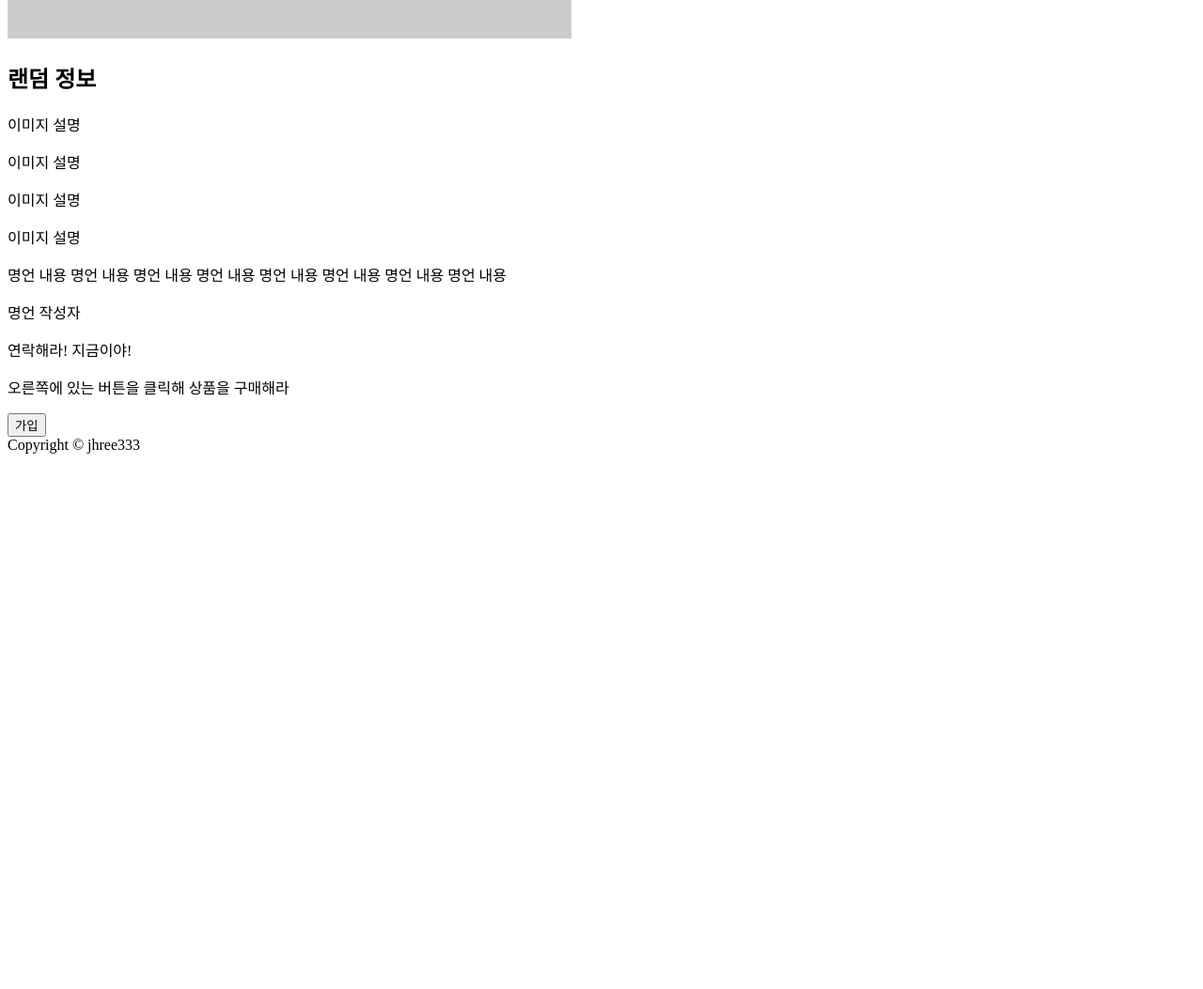
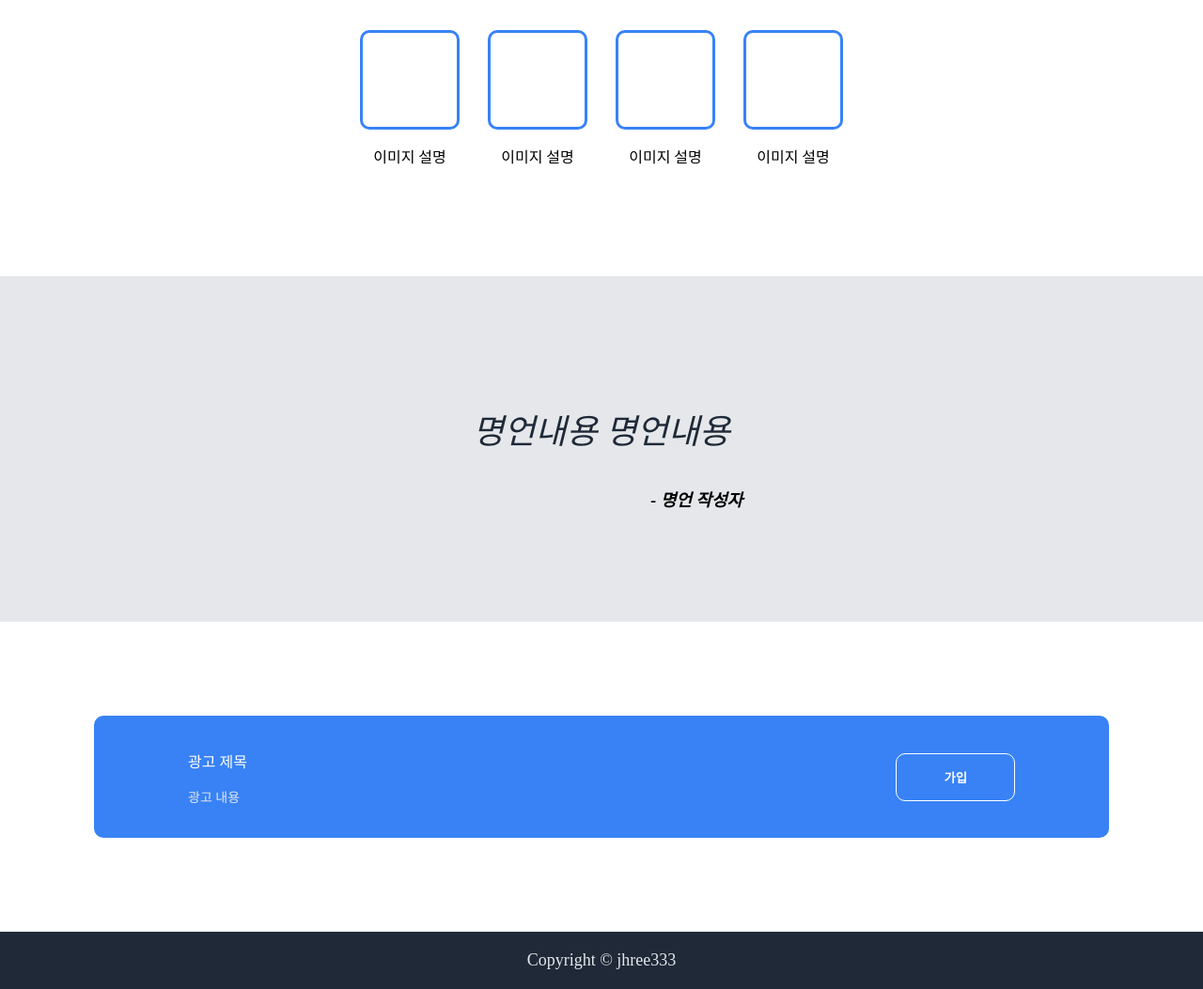
Before and after one commit to jhree333/landing-page, a plain HTML site: page index.html in a window 1280 px wide. Shown: the part 660-1713 px from the top of the page at 94% size. Before the commit the page ends 1151 px from the top, so only its background shows below. Drawn offline with Linux system fonts and the light colour scheme; placeholder pictures from the web are drawn by us.

Commit message:
design: css 작성 및 html 추가

```diff
--- /dev/null
+++ b/css/style.css
@@ -0,0 +1,141 @@
+body {
+  margin: 0;
+}
+
+ul {
+  padding: 0;
+  margin: 0;
+  list-style: none;
+  display: flex;
+  gap: 15px;
+}
+
+h1,
+h2 {
+  margin: 0;
+}
+
+a {
+  text-decoration: none;
+}
+
+img {
+  height: auto;
+  width: 500px;
+}
+
+a,
+.intro p,
+.ads_contents,
+.footer {
+  color: #e5e7eb;
+  font-size: 18px;
+}
+
+button {
+  background-color: #3882f6;
+  color: white;
+  border: none;
+  padding: 10px 30px;
+  font-weight: bold;
+  border-radius: 10px;
+}
+
+.header {
+  padding-top: 30px;
+}
+
+.wrapper {
+  margin: 0 100px;
+  display: flex;
+  justify-content: space-between;
+}
+
+h1 {
+  font-size: 24px;
+  color: #f9faf8;
+}
+
+.header,
+.intro,
+.footer {
+  background-color: #1f2937;
+}
+
+.section {
+  padding: 100px 0;
+}
+
+.intro {
+  font-size: 48px;
+  font-weight: bolder;
+  color: #f9faf8;
+}
+
+.info {
+  text-align: center;
+}
+
+.info h2 {
+  font-size: 36px;
+  font-weight: bolder;
+  color: #1f2937;
+}
+
+.info .items_wrapper {
+  display: flex;
+  justify-content: center;
+  gap: 30px;
+  padding-top: 50px;
+}
+
+.info .box {
+  width: 100px;
+  height: 100px;
+  border: 3px solid #3882f6;
+  border-radius: 10px;
+}
+
+.quotes {
+  background-color: #e5e7eb;
+  font-size: 36px;
+  font-weight: lighter;
+  font-style: italic;
+  color: #1f2937;
+  text-align: center;
+}
+
+.quotes_wrapper {
+  width: 300px;
+  margin: 0 auto;
+}
+
+.quotes .author {
+  font-size: 18px;
+  color: black;
+  font-weight: bold;
+  text-align: right;
+}
+
+.ads_container {
+  background-color: #3882f6;
+  color: white;
+  border-radius: 10px;
+  padding: 20px 100px;
+  display: flex;
+  align-items: center;
+}
+
+.ads_contents {
+  font-size: 14px;
+}
+
+.ads-btn {
+  border: 1px solid white;
+  padding: 15px 50px;
+}
+
+.footer {
+  text-align: center;
+  padding: 20px;
+}
--- a/index.html
+++ b/index.html
@@ -4,9 +4,11 @@
     <meta charset="UTF-8" />
     <meta name="viewport" content="width=device-width, initial-scale=1.0" />
     <title>랜딩 페이지</title>
+    <link rel="stylesheet" href="./css/style.css" />
   </head>
   <body>
     <div class="header">
+      <div class="wrapper">
         <div class="header_left">
           <h1>로고</h1>
         </div>
@@ -16,50 +18,56 @@
           <li><a href="#">링크3</a></li>
         </ul>
       </div>
-    <div class="intro">
+    </div>
+    <div class="section intro">
+      <div class="wrapper">
         <div class="intro_left">
           <h2>섹션 주제글</h2>
           <p>섹션 소개글</p>
           <button>가입</button>
         </div>
         <div class="intro_right">
-        <img src="https://placehold.co/600x400" alt="이미지" />
+          <img src="https://placehold.co/500x200" alt="이미지" />
         </div>
       </div>
-    <div class="info">
+    </div>
+    <div class="section info">
       <h2>랜덤 정보</h2>
       <div class="items_wrapper">
         <div class="item">
-          <div></div>
+          <div class="box"></div>
           <p>이미지 설명</p>
         </div>
         <div class="item">
-          <div></div>
+          <div class="box"></div>
           <p>이미지 설명</p>
         </div>
         <div class="item">
-          <div></div>
+          <div class="box"></div>
           <p>이미지 설명</p>
         </div>
         <div class="item">
-          <div></div>
+          <div class="box"></div>
           <p>이미지 설명</p>
         </div>
       </div>
     </div>
-    <div class="quotes">
-      <p>
-        명언 내용 명언 내용 명언 내용 명언 내용 명언 내용 명언 내용 명언 내용
-        명언 내용
-      </p>
-      <p>명언 작성자</p>
+    <div class="section quotes">
+      <div class="quotes_wrapper">
+        <p>명언내용 명언내용</p>
+        <p class="author">- 명언 작성자</p>
       </div>
-    <div class="ads">
+    </div>
+    <div class="section ads">
+      <div class="wrapper ads_container">
         <div class="ads_left">
-        <p>연락해라! 지금이야!</p>
-        <p>오른쪽에 있는 버튼을 클릭해 상품을 구매해라</p>
+          <p>광고 제목</p>
+          <p class="ads_contents">광고 내용</p>
         </div>
-      <button>가입</button>
+        <div class="ads_right">
+          <button class="ads-btn">가입</button>
+        </div>
+      </div>
     </div>
     <div class="footer">Copyright &copy; jhree333</div>
   </body>
```
Also changed, not shown: 1 other file. Lines whose indentation alone changed are shown as unchanged.
